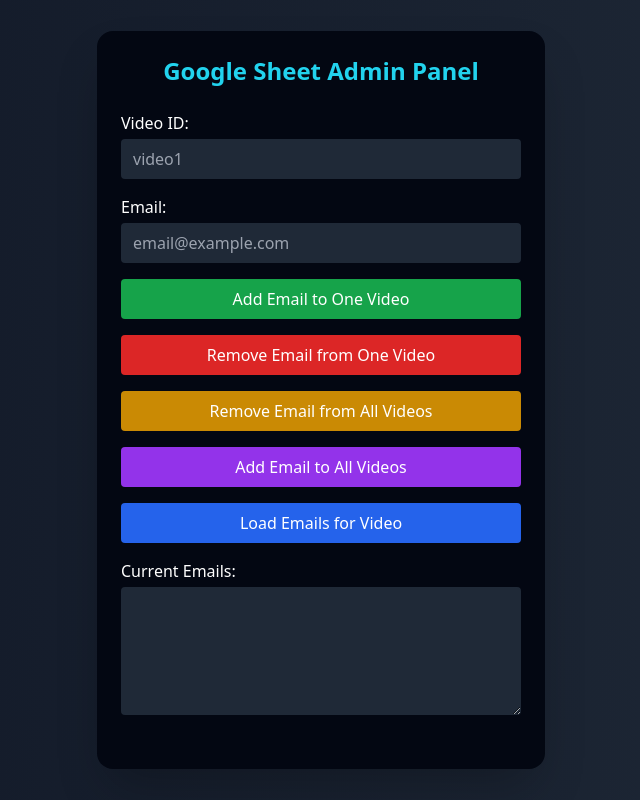
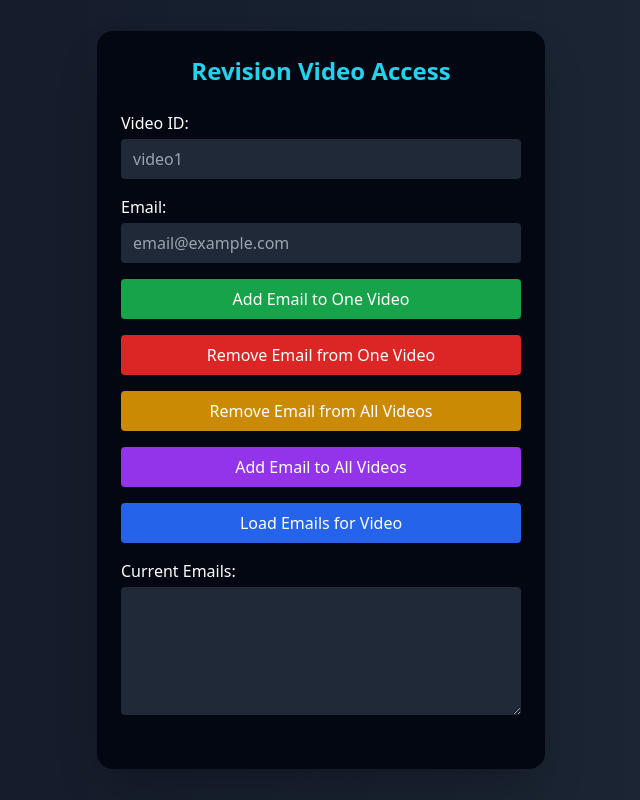
Before and after one commit to hiranrusiru2006/revision-sheet, a plain HTML site: page index.html in a window 1280 px wide. Shown: the whole page, without its empty margins (319-959 px from the left). Drawn offline with nearby package versions, Linux system fonts and the light colour scheme.

Commit message:
Update index.html

```diff
--- a/index.html
+++ b/index.html
@@ -8,7 +8,7 @@
 </head>
 <body class="bg-gradient-to-r from-gray-900 to-gray-800 text-white min-h-screen flex items-center justify-center p-4">
   <div class="bg-gray-950 p-6 rounded-2xl shadow-2xl max-w-md w-full space-y-6">
-    <h1 class="text-2xl font-bold text-center text-cyan-400">Google Sheet Admin Panel</h1>
+    <h1 class="text-2xl font-bold text-center text-cyan-400">Revision Video Access</h1>
 
     <div class="space-y-4">
       <div>
```
